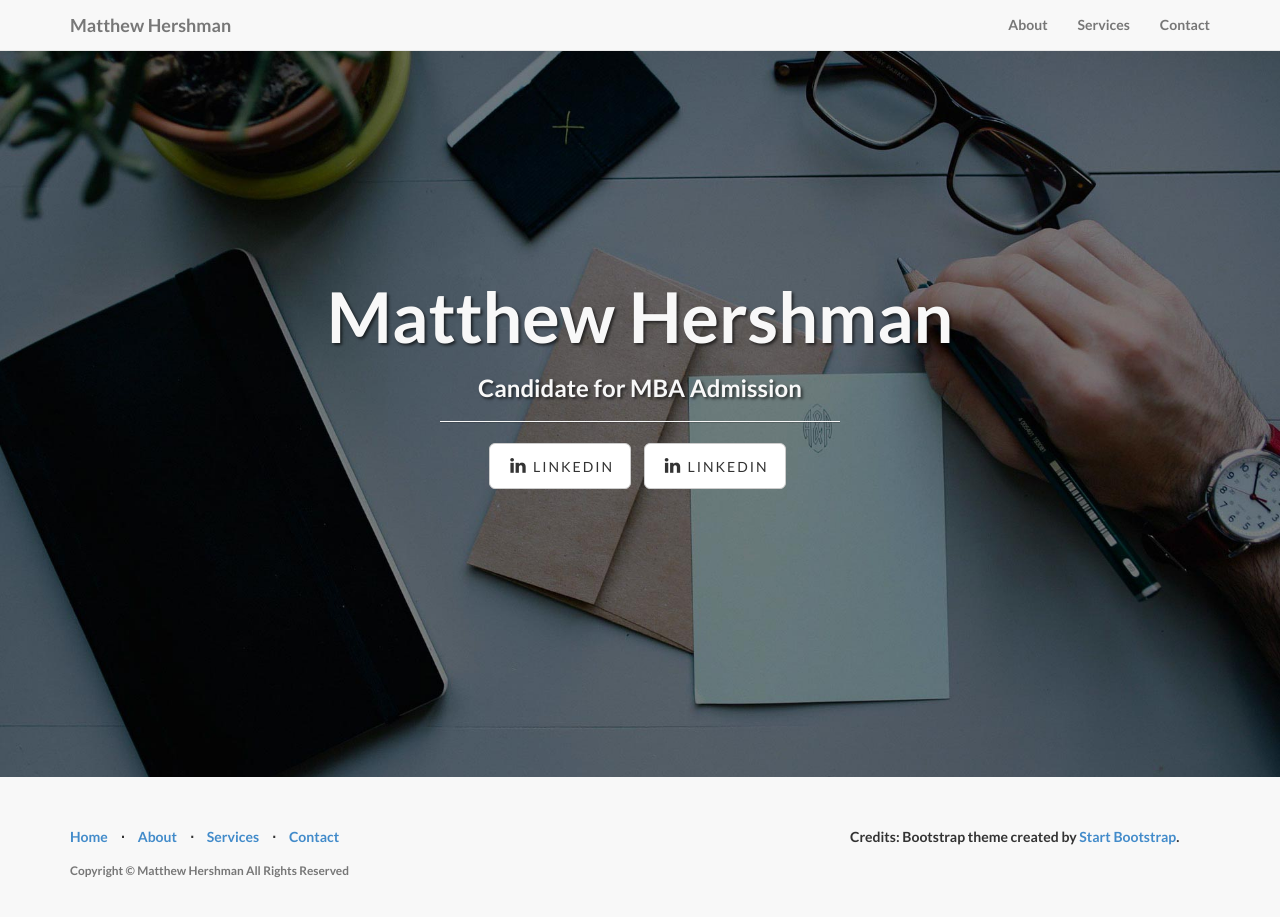
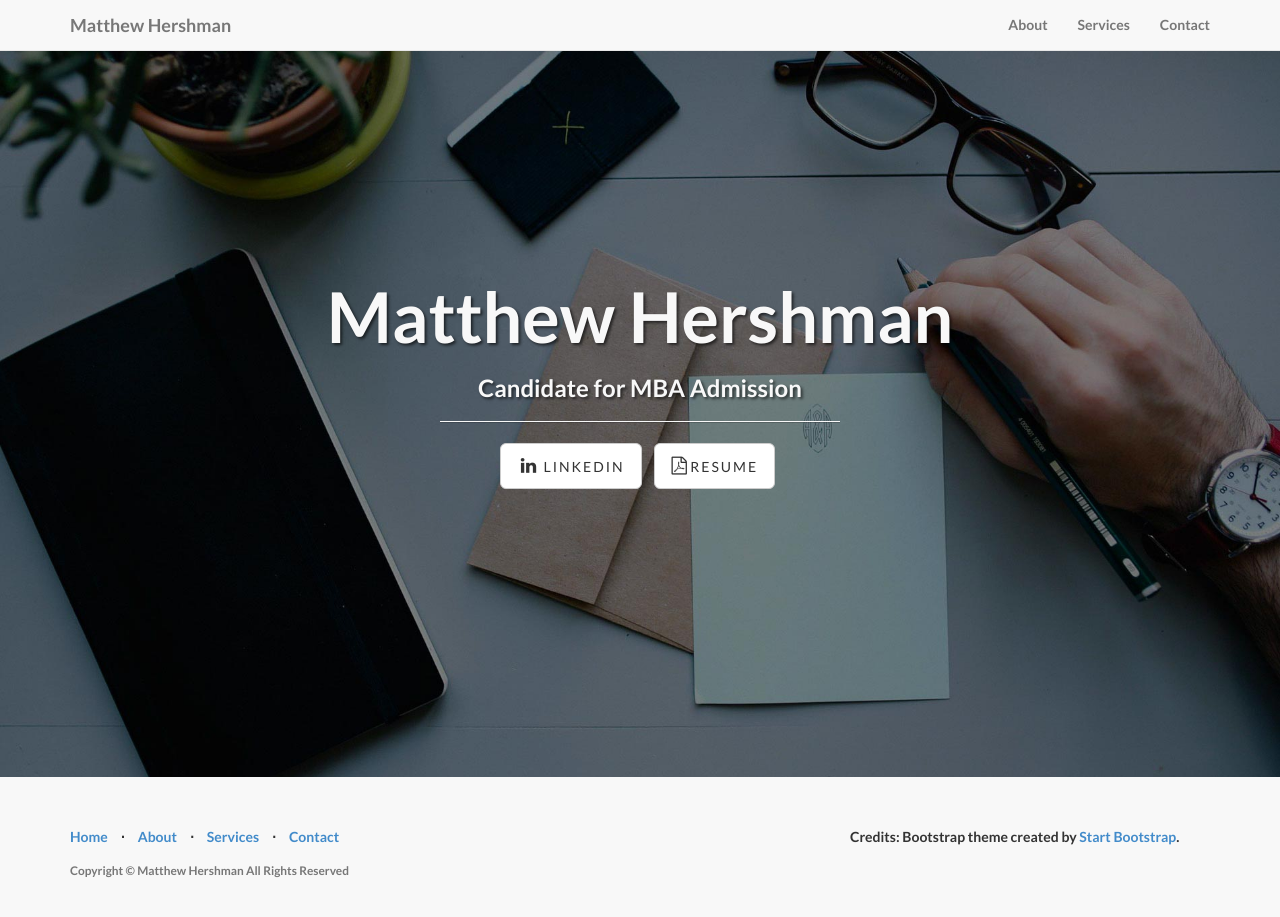
Before and after one commit to mhershman/mhershman.github.io, a Jekyll site: the page built from index.html, in a window 1280 px wide and 929 px high. Shown: the top 917 px of the window. Built offline with Jekyll 4.4.1, drawn with Linux system fonts in a browser that asks for light colours.

Commit message:
Button Attempt

```diff
--- a/_includes/header.html
+++ b/_includes/header.html
@@ -47,7 +47,7 @@
                             <a href="{{ social.url }}" class="btn btn-default btn-lg"><i class="fa fa-{{ social.title }} fa-fw"></i> <span class="network-name">{{ social.title }}</span></a>
                         </li>
                         <li>
-                            <a href="{{ social.url }}" class="btn btn-default btn-lg"><i class="fa fa-{{ social.title }} fa-fw"></i> <span class="network-name">{{ social.title }}</span></a>
+                            <a href="resume.pdf" class="btn btn-default btn-lg"><i class="fa fa-file-pdf-o"></i> <span class="network-name">Resume</span></a>
                         </li>
                         {% endfor %}
                     </ul>
```
